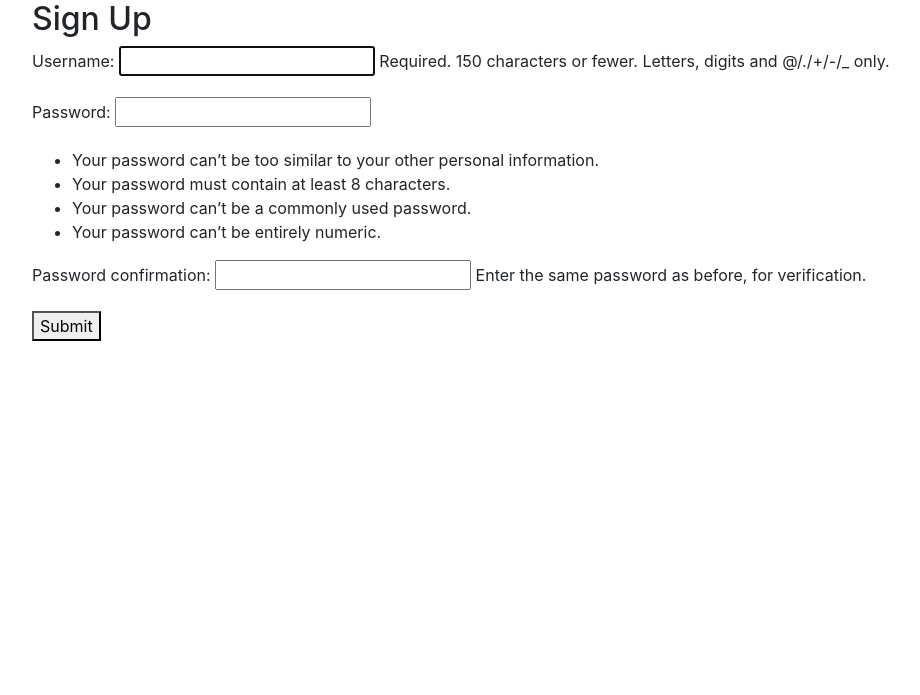
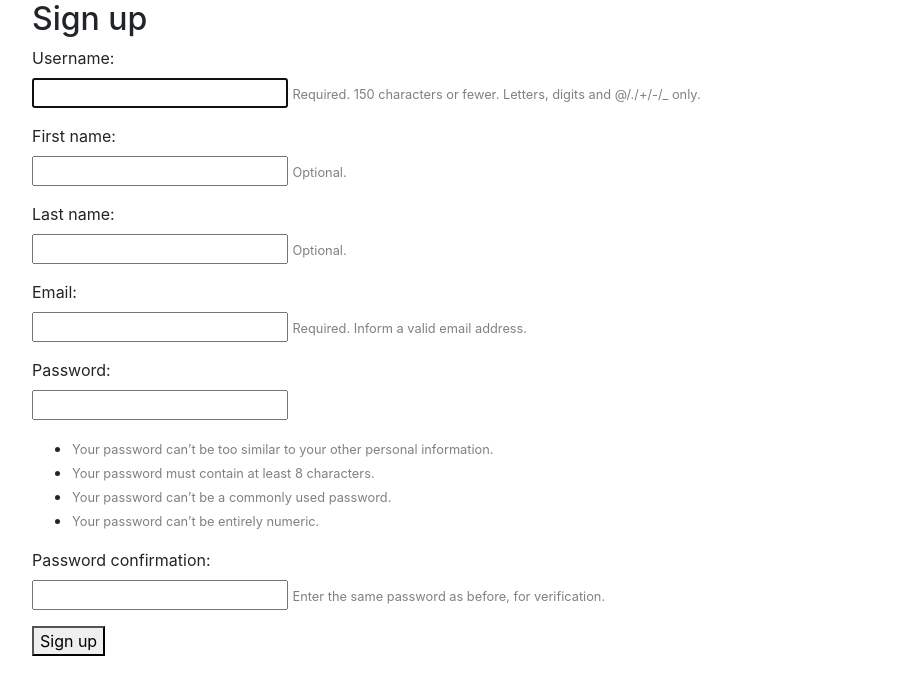
Before and after one commit to nahidsaikat/Fleet-Management, a Django app: page /authentication/signup in a window 1280 px wide. Shown: the top 695 px of the page, without its empty margins (53-973 px from the left). Run offline with Django 3.2, Linux system fonts and the light colour scheme; some libraries are stand-ins or nearby versions.

Commit message:
Basic user sign up form

```diff
--- /dev/null
+++ b/fleet_management/authentication/forms.py
@@ -0,0 +1,12 @@
+from django import forms
+from django.contrib.auth.forms import UserCreationForm
+from django.contrib.auth.models import User
+
+class SignUpForm(UserCreationForm):
+    first_name = forms.CharField(max_length=30, required=False, help_text='Optional.')
+    last_name = forms.CharField(max_length=30, required=False, help_text='Optional.')
+    email = forms.EmailField(max_length=254, help_text='Required. Inform a valid email address.')
+
+    class Meta:
+        model = User
+        fields = ['username', 'first_name', 'last_name', 'email', 'password1', 'password2']
--- a/fleet_management/authentication/templates/signup.html
+++ b/fleet_management/authentication/templates/signup.html
@@ -1,10 +1,31 @@
 {% extends 'base.html' %}
 
+{#{% block content %}#}
+{#    <h2>Sign Up</h2>#}
+{#    <form method="post">#}
+{#    {% csrf_token %}#}
+{#    {{ form.as_p }}#}
+{#    <button type="submit">Submit</button>#}
+{#    </form>#}
+{#{% endblock %}#}
+
+
 {% block content %}
-    <h2>Sign Up</h2>
+    <h2>Sign up</h2>
     <form method="post">
-    {% csrf_token %}
-    {{ form.as_p }}
-    <button type="submit">Submit</button>
+        {% csrf_token %}
+        {% for field in form %}
+            <p>
+                {{ field.label_tag }}<br>
+                {{ field }}
+                {% if field.help_text %}
+                    <small style="color: grey">{{ field.help_text }}</small>
+                {% endif %}
+                {% for error in field.errors %}
+                    <p style="color: red">{{ error }}</p>
+                {% endfor %}
+            </p>
+        {% endfor %}
+        <button type="submit">Sign up</button>
     </form>
 {% endblock %}
--- a/fleet_management/authentication/views.py
+++ b/fleet_management/authentication/views.py
@@ -2,10 +2,12 @@ from django.shortcuts import render, redirect
 from django.contrib.auth import login, authenticate
 from django.contrib.auth.forms import UserCreationForm
 
+from .forms import SignUpForm
+
 
 def signup(request, **kwargs):
     if request.method == 'POST':
-        form = UserCreationForm(request.POST)
+        form = SignUpForm(request.POST)
         if form.is_valid():
             form.save()
             username = form.cleaned_data.get('username')
@@ -14,5 +16,5 @@ def signup(request, **kwargs):
             login(request, user)
             return redirect('home')
     else:
-        form = UserCreationForm()
+        form = SignUpForm()
     return render(request, 'signup.html', {'form': form})
--- a/fleet_management/core/templates/layout.html
+++ b/fleet_management/core/templates/layout.html
@@ -29,4 +29,6 @@
         </div>
     </nav>
 
+    {{ request.user.first_name }}
+
 {% endblock %}
```
Lines whose indentation alone changed are shown as unchanged.
